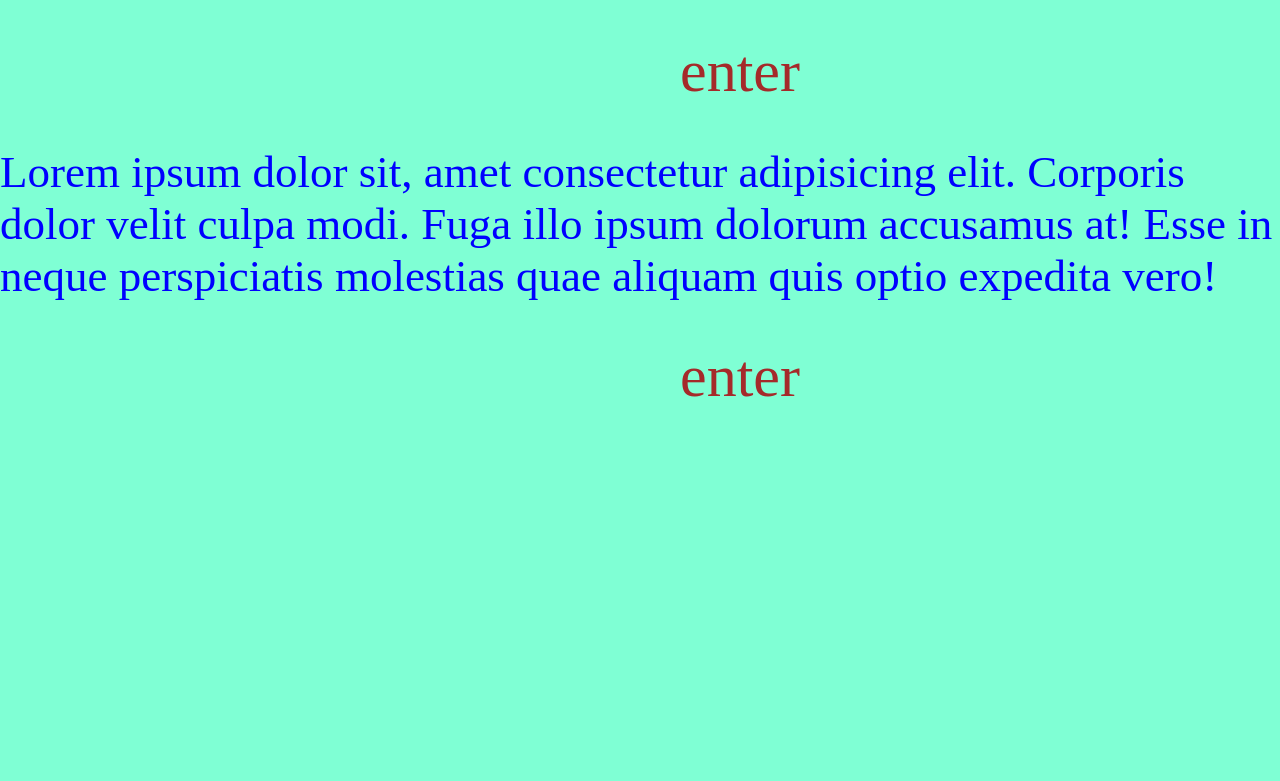
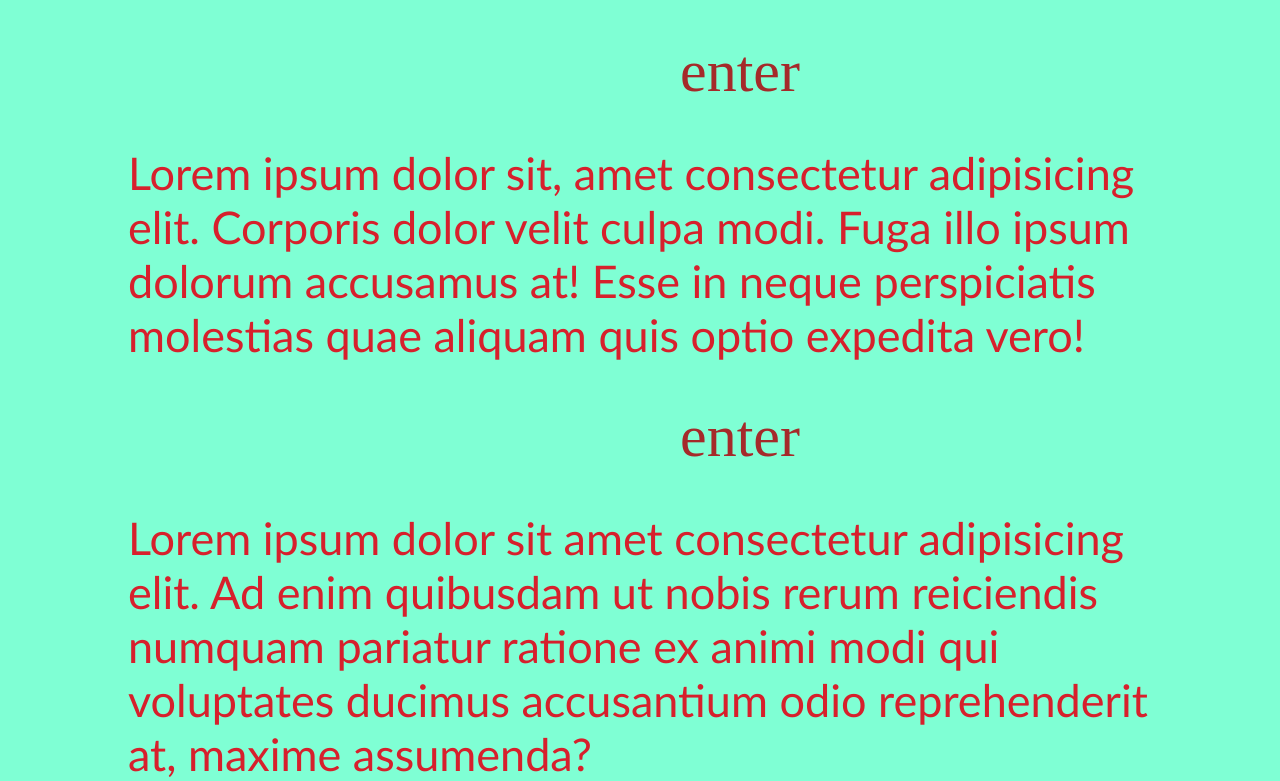
Before and after one commit to JOMSANTA/programa-git, a plain HTML site: page index.html in a window 1280 px wide. Shown: the part 72-853 px from the top of the page. Before the commit the page ends 800 px from the top, so only its background shows below. Drawn offline with Linux system fonts and the light colour scheme.

Commit message:
lorem centrados

```diff
--- a/css/estilo.css
+++ b/css/estilo.css
@@ -10,10 +10,14 @@ body{
 
 }
 p{
-    color: blue;
+    color: rgb(215, 32, 44);
     font-size: 45px;
+    font-family: 'Trebuchet MS', 'Lucida Sans Unicode', 'Lucida Grande', 'Lucida Sans', Arial, sans-serif;
+    width: 80%;
+    margin: 0 auto;
 }
 nav{
+
     font-size: 60px;
     color: brown;
     margin: 0 50%;
--- a/index.html
+++ b/index.html
@@ -13,5 +13,8 @@
 
     </p>
     <nav> enter</nav>
+    <p>Lorem ipsum dolor sit amet consectetur adipisicing elit. Ad enim quibusdam ut nobis rerum reiciendis numquam pariatur ratione ex animi modi qui voluptates ducimus accusantium odio reprehenderit at, maxime assumenda?
+
+    </p>
 </body>
 </html>
```
